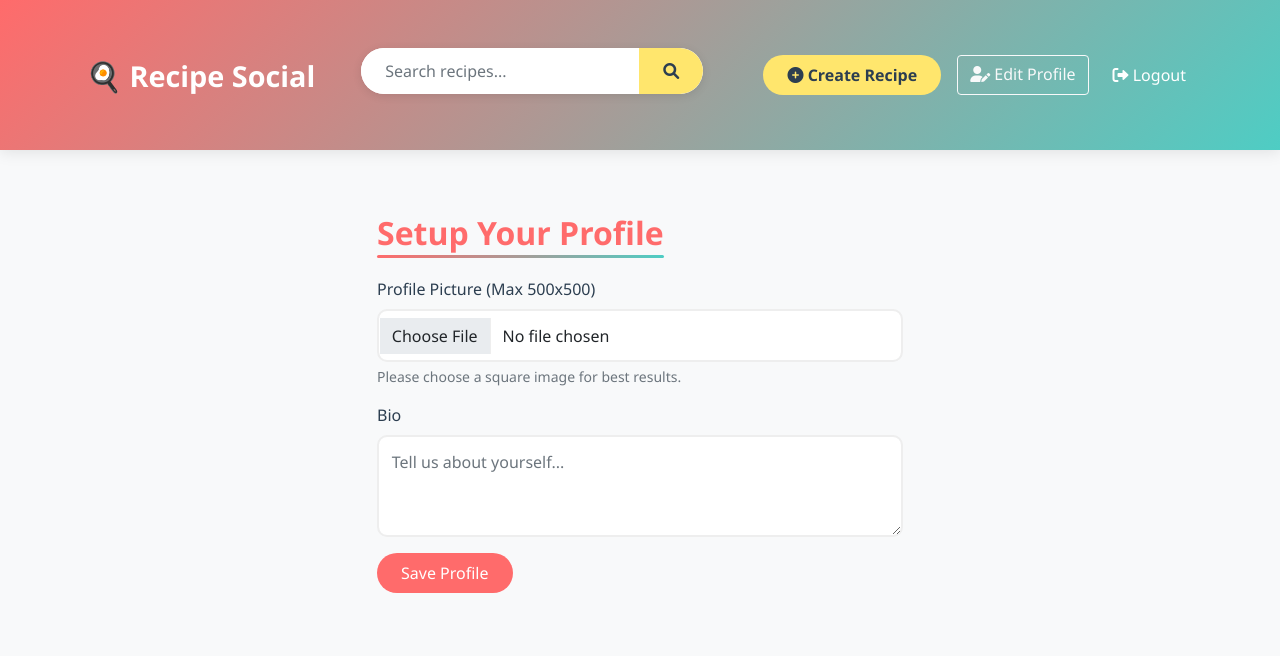
After one commit to Harry166/Recipe-Social, a Flask app: page /setup_profile in a window 1280 px wide. The commit adds this page. Shown: the top 656 px of the page. Run offline with Flask 3, Linux system fonts and the light colour scheme; a user stored in the database is signed in.

Commit message:
Added a new profile system to learn more about other users and make it more social.

```diff
--- a/app.py
+++ b/app.py
@@ -5,6 +5,8 @@ from datetime import datetime
 from werkzeug.security import generate_password_hash, check_password_hash
 from werkzeug.utils import secure_filename
 import os
+from PIL import Image
+import io
 
 app = Flask(__name__)
 app.config['SECRET_KEY'] = 'your-secret-key-here'
@@ -29,9 +31,24 @@ class User(UserMixin, db.Model):
     username = db.Column(db.String(80), unique=True, nullable=False)
     email = db.Column(db.String(120), unique=True, nullable=False)
     password = db.Column(db.String(120), nullable=False)
+    profile_pic = db.Column(db.String(100), default='default_profile.jpg')
+    bio = db.Column(db.Text, default='')
     recipes = db.relationship('Recipe', backref='author', lazy=True)
     liked_recipes = db.relationship('Recipe', secondary=likes,
                                   backref=db.backref('liked_by', lazy='dynamic'))
+
+    def save_profile_pic(self, picture_data):
+        # Resize and save profile picture
+        img = Image.open(picture_data)
+        if img.height > 500 or img.width > 500:
+            output_size = (500, 500)
+            img.thumbnail(output_size)
+
+        # Save the image
+        filename = secure_filename(f'profile_{self.username}.jpg')
+        img_path = os.path.join(app.config['UPLOAD_FOLDER'], 'profiles', filename)
+        img.save(img_path)
+        return filename
 
     def like_recipe(self, recipe):
         if not self.has_liked_recipe(recipe):
@@ -87,12 +104,22 @@ def register():
         email = request.form['email']
         password = request.form['password']
 
+        # Check if username or email already exists
+        if User.query.filter_by(username=username).first():
+            flash('Username already exists. Please choose a different one.', 'error')
+            return render_template('register.html')
+
+        if User.query.filter_by(email=email).first():
+            flash('Email already registered. Please use a different email.', 'error')
+            return render_template('register.html')
+
         user = User(username=username,
                    email=email,
                    password=generate_password_hash(password))
         db.session.add(user)
         db.session.commit()
-        return redirect(url_for('login'))
+        login_user(user)
+        return redirect(url_for('setup_profile'))
     return render_template('register.html')
 
 @app.route('/login', methods=['GET', 'POST'])
@@ -175,6 +202,26 @@ def unlike_recipe(recipe_id):
     db.session.commit()
     return jsonify({'likes': len(recipe.liked_by.all())})
 
+@app.route('/profile/<username>')
+def profile(username):
+    user = User.query.filter_by(username=username).first_or_404()
+    return render_template('profile.html', user=user)
+
+@app.route('/setup_profile', methods=['GET', 'POST'])
+@login_required
+def setup_profile():
+    if request.method == 'POST':
+        if 'profile_pic' in request.files:
+            file = request.files['profile_pic']
+            if file and allowed_file(file.filename):
+                filename = current_user.save_profile_pic(file)
+                current_user.profile_pic = filename
+
+        current_user.bio = request.form.get('bio', '')
+        db.session.commit()
+        return redirect(url_for('profile', username=current_user.username))
+    return render_template('setup_profile.html')
+
 if __name__ == '__main__':
     if not os.path.exists('static/uploads'):
         os.makedirs('static/uploads')
--- a/templates/base.html
+++ b/templates/base.html
@@ -260,6 +260,9 @@
                     <a class="btn btn-create me-3" href="{{ url_for('new_recipe') }}">
                         <i class="fas fa-plus-circle"></i> Create Recipe
                     </a>
+                    <a class="btn btn-outline-light me-3" href="{{ url_for('setup_profile') }}">
+                        <i class="fas fa-user-edit"></i> Edit Profile
+                    </a>
                     <a class="nav-link" href="{{ url_for('logout') }}">
                         <i class="fas fa-sign-out-alt"></i> Logout
                     </a>
--- /dev/null
+++ b/templates/setup_profile.html
@@ -0,0 +1,41 @@
+{% extends "base.html" %}
+
+{% block content %}
+<div class="container">
+    <div class="row">
+        <div class="col-md-6 offset-md-3">
+            <h2>Setup Your Profile</h2>
+            <form method="POST" enctype="multipart/form-data">
+                <div class="mb-3">
+                    <label for="profile_pic" class="form-label">Profile Picture (Max 500x500)</label>
+                    <input type="file" class="form-control" id="profile_pic"
+                           name="profile_pic" accept="image/*" {% if not current_user.profile_pic %}required{% endif %}>
+                    <div class="form-text">Please choose a square image for best results.</div>
+                </div>
+                <div class="mb-3">
+                    <label for="bio" class="form-label">Bio</label>
+                    <textarea class="form-control" id="bio" name="bio"
+                              rows="3" placeholder="Tell us about yourself...">{{ current_user.bio }}</textarea>
+                </div>
+                <button type="submit" class="btn btn-primary">Save Profile</button>
+            </form>
+        </div>
+    </div>
+</div>
+
+<script>
+document.getElementById('profile_pic').addEventListener('change', function(e) {
+    const file = e.target.files[0];
+    if (file) {
+        const img = new Image();
+        img.onload = function() {
+            if (this.width > 500 || this.height > 500) {
+                alert('Image dimensions must not exceed 500x500 pixels');
+                e.target.value = '';
+            }
+        }
+        img.src = URL.createObjectURL(file);
+    }
+});
+</script>
+{% endblock %}
```
Also changed, not shown: templates/home.html (+14 -2 lines), templates/profile.html (added, +57 -0 lines), templates/recipe.html (+10 -1 lines), templates/register.html (+7 -0 lines), instance/recipes.db.
